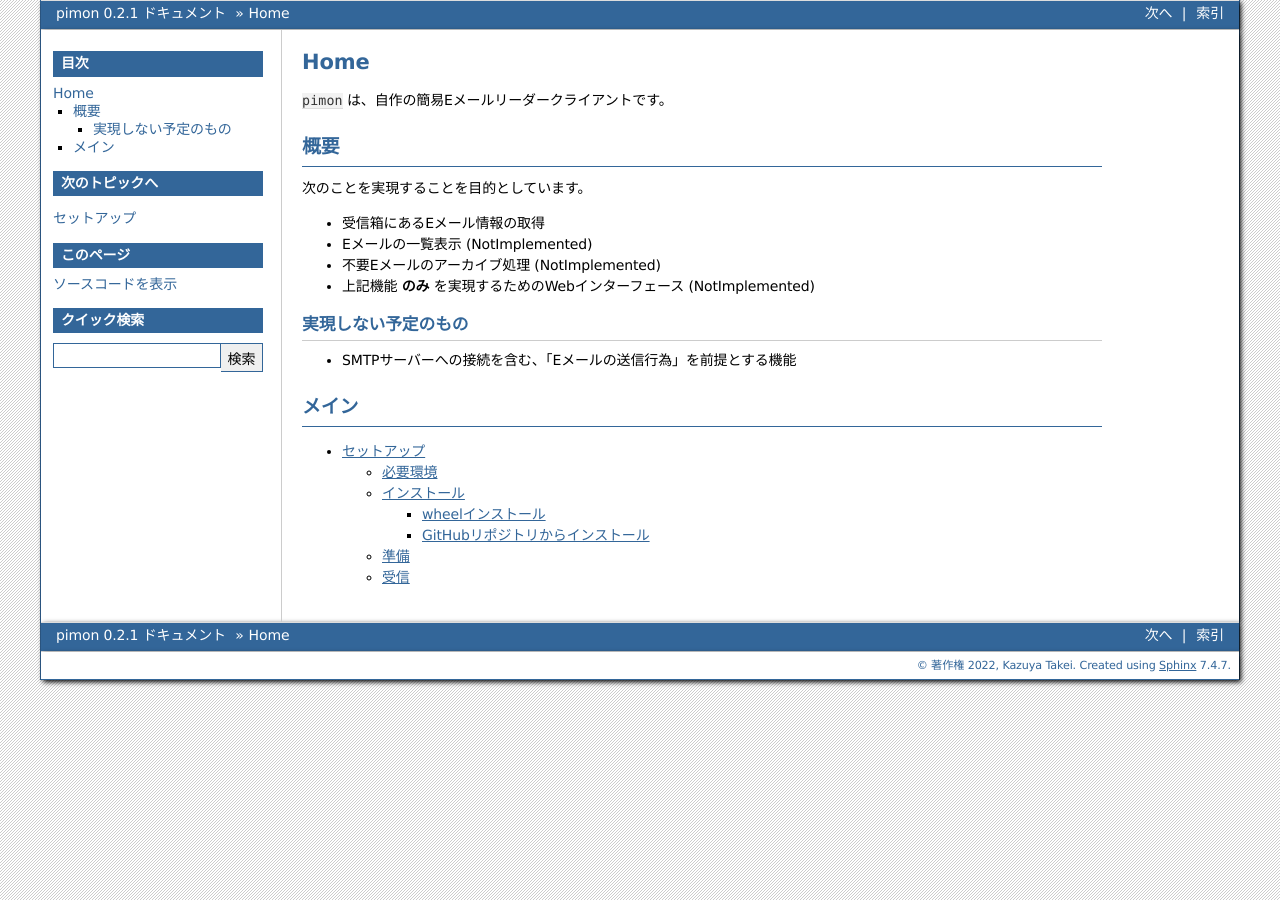
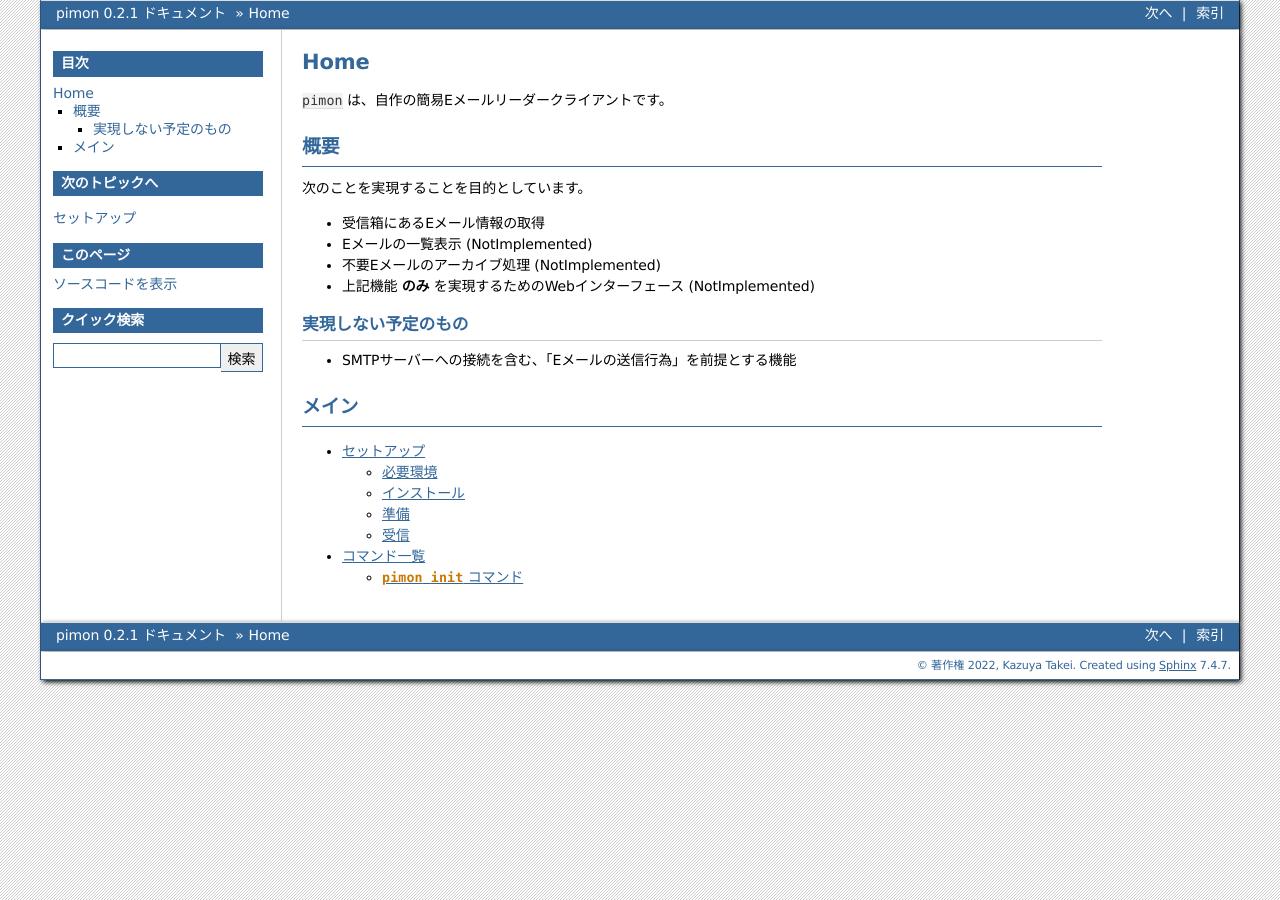
Before and after one commit to attakei-lab/pimon, a Sphinx documentation site: the page built from doc/index.rst, in a window 1280 px wide. Built offline with Sphinx 7.4.7, drawn with Linux system fonts in a browser that asks for light colours; some of the changed lines change nothing that is shown.

Commit message:
doc: Add explain of init-command
- command document write out as manual page

```diff
--- /dev/null
+++ b/doc/commands.rst
@@ -0,0 +1,7 @@
+コマンド一覧
+============
+
+.. toctree::
+   :maxdepth: 1
+
+   commands/init
--- /dev/null
+++ b/doc/commands/init.rst
@@ -0,0 +1,46 @@
+``pimon init`` コマンド
+=======================
+
+概要
+----
+
+pimonにおける、設定ファイル・保存データ・ログなどを保持するためのワークスペースを初期化します。
+ワークスペース対象となるフォルダが存在しない場合は、新規作成します。
+
+後述する引数でのワークスペース指定の有無にかかわらず、ワークスペースとなるフォルダは次のいずれかを満たしている必要があります。
+
+- 存在しない
+- 「中にファイル・フォルダが存在しないフォルダ」として存在している
+
+注意事項
+--------
+
+指定したワークスペースが初期化対象とならない場合、このコマンドはエラーメッセージを出力して処理を終了します。
+「上書きや削除をした上での初期化」ということは実施しません。
+
+初期化を正しく実施したい場合は、対象のフォルダを退避・削除して実行してください。
+
+引数
+----
+
+-ws, --workspace
+  対象となるワークスペース。
+
+  もし指定がない場合は、次のように決定されます。
+
+  - Linuxの場合は、 ``$HOME/.config/pimon``
+
+利用例
+------
+
+OSデフォルトのワークスペース初期化する場合。
+
+.. code-block:: console
+
+   pimon init
+
+特定フォルダをワークスペースとして初期化する場合。
+
+.. code-block:: console
+
+   pimon init --workspace=/PATH/TO/WORKSPACE
--- a/doc/conf.py
+++ b/doc/conf.py
@@ -2,6 +2,8 @@
 #
 # For the full list of built-in configuration values, see the documentation:
 # https://www.sphinx-doc.org/en/master/usage/configuration.html
+from pathlib import Path
+
 import pimon
 
 # -- Project information -----------------------------------------------------
@@ -22,3 +24,16 @@
 # https://www.sphinx-doc.org/en/master/usage/configuration.html#options-for-html-output
 html_theme = "bizstyle"
 html_static_path = ["_static"]
+
+# -- Options for Manual page output
+# https://www.sphinx-doc.org/en/master/usage/configuration.html#options-for-manual-page-output
+man_pages = [
+    (
+        f"commands/{src.stem}",
+        f"pimon-{src.stem}",
+        "%s %s" % (project, release),
+        [author],
+        1,
+    )
+    for src in Path(__file__).parent.glob("commands/*.rst")
+]
--- a/doc/index.rst
+++ b/doc/index.rst
@@ -23,5 +23,7 @@
 ======
 
 .. toctree::
+   :maxdepth: 2
 
    getting-started
+   commands
```
